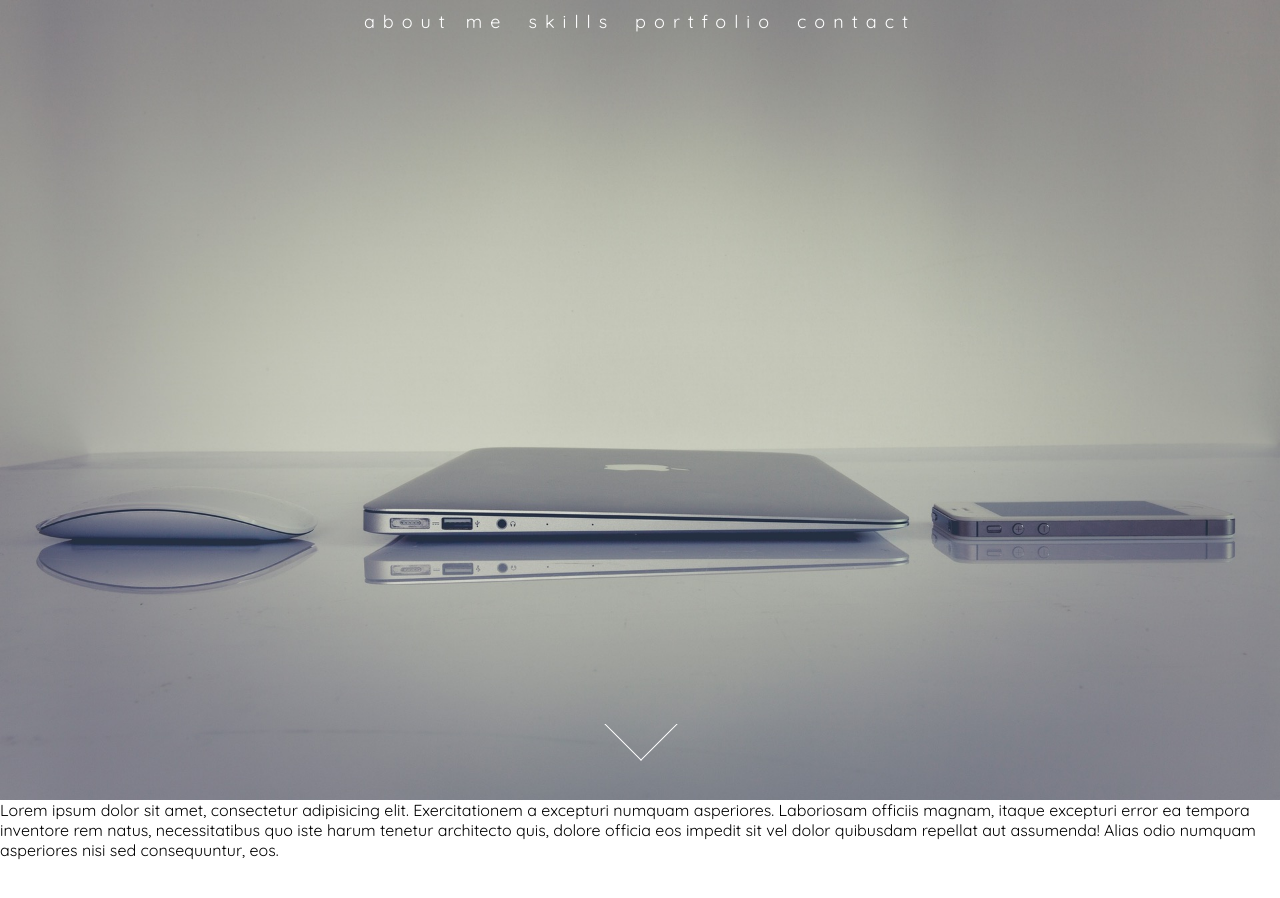
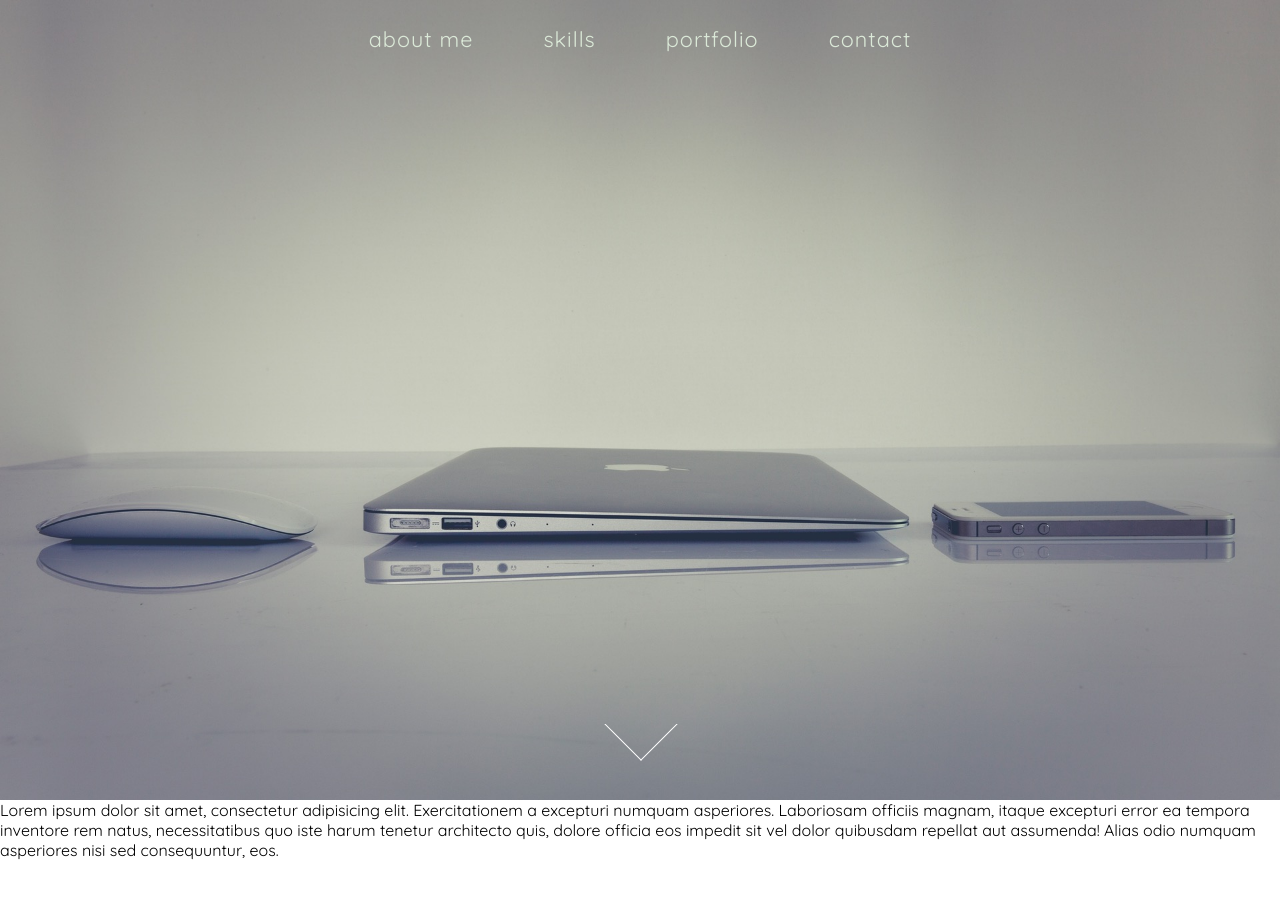
Before and after one commit to drobke/portfolio, a website: page app/index.html in a window 1280 px wide. Shown: the top 898 px of the page. Drawn offline with nearby package versions, Linux system fonts and the light colour scheme; files that its build step writes are made by us from their sources.

Commit message:
addded navigation

```diff
--- a/app/index.html
+++ b/app/index.html
@@ -31,14 +31,12 @@
     <![endif]-->
 
     <header>
-      <nav class="mainnav">
-        <ul>
-          <li><a href="#about">about me</a></li>
-          <li><a href="">skills</a></li>
-          <li><a href="">portfolio</a></li>
-          <li><a href="">contact</a></li>
-        </ul>
-      </nav>
+        <nav class="navigation">
+          <a href="#">about me</a>
+          <a href="#">skills</a>
+          <a href="#">portfolio</a>
+          <a href="#">contact</a>
+        </nav>
       <div id="sec01">
        <div class="scroll-down-btn">
         <a href="#about"><div class="arrow"></div></a>
--- /dev/null
+++ b/app/styles/_colors.scss
@@ -0,0 +1,5 @@
+
+$brand-primary: #dbe9d8;
+$light: #c2d4d8;
+$light2: #f2efe8;
+$brand: #b0aac2;
--- a/app/styles/_header.scss
+++ b/app/styles/_header.scss
@@ -2,45 +2,95 @@ header{
 	height: 100vh;
 	background-image: url('../images/wall.jpeg');
 	background-size: cover;
-
-     nav.mainnav {
-        transition: all 0.4s ease;
-        display: flex;
-        justify-content: center;
-		padding: 10px;
-        ul {
-          margin: 0;
-          padding: 0;
-          display: flex;
-          flex-direction: row;
-          justify-content: flex-end;
-          li {
-            list-style: none;
-            display: inline-block;
-            padding: 0;
-            color: blue;
-            overflow: hidden;
-            a {
-              font-size: 18px;
-              font-weight: 100;
-              letter-spacing: 8px;
-              color: white;
-              transition: all 0.4s ease;
-              padding: 10px;
-              text-decoration: none;
-            }
-          }
+  .navigation {
+    display:flex;
+    justify-content: center;
+    align-items: center;
+    a {
+      position: relative;
+      display: inline-block;
+      margin: 15px 25px;
+      outline: none;
+      color: $brand-primary;
+      text-decoration: none;
+      letter-spacing: 1px;
+      font-size: 1.35em;
+      padding: 10px;
+      -webkit-transition: color 0.3s;
+      -moz-transition: color 0.3s;
+      transition: color 0.3s;
+      &:hover {
+        outline: none;
+        color: $brand-primary;
+        &::before {
+          opacity: 1;
+          -webkit-transform: translateY(0px);
+          -moz-transform: translateY(0px);
+          transform: translateY(0px);
         }
+        &::after {
+          opacity: 1;
+          -webkit-transform: translateY(0px);
+          -moz-transform: translateY(0px);
+          transform: translateY(0px);
+        }
+      }
+      &:focus {
+        outline: none;
+        color: $brand-primary;
+        &::before {
+          opacity: 1;
+          -webkit-transform: translateY(0px);
+          -moz-transform: translateY(0px);
+          transform: translateY(0px);
+        }
+        &::after {
+          opacity: 1;
+          -webkit-transform: translateY(0px);
+          -moz-transform: translateY(0px);
+          transform: translateY(0px);
+        }
+      }
+      &::before {
+        position: absolute;
+        left: 0;
+        width: 100%;
+        height: 2px;
+        background: #fff;
+        content: '';
+        opacity: 0;
+        -webkit-transition: opacity 0.3s, -webkit-transform 0.3s;
+        -moz-transition: opacity 0.3s, -moz-transform 0.3s;
+        transition: opacity 0.3s, transform 0.3s;
+        -webkit-transform: translateY(-10px);
+        -moz-transform: translateY(-10px);
+        transform: translateY(-10px);
+        top: 0;
+        -webkit-transform: translateY(-10px);
+        -moz-transform: translateY(-10px);
+        transform: translateY(-10px);
+      }
+      &::after {
+        position: absolute;
+        left: 0;
+        width: 100%;
+        height: 2px;
+        background: #fff;
+        content: '';
+        opacity: 0;
+        -webkit-transition: opacity 0.3s, -webkit-transform 0.3s;
+        -moz-transition: opacity 0.3s, -moz-transform 0.3s;
+        transition: opacity 0.3s, transform 0.3s;
+        -webkit-transform: translateY(-10px);
+        -moz-transform: translateY(-10px);
+        transform: translateY(-10px);
+        bottom: 0;
+        -webkit-transform: translateY(10px);
+        -moz-transform: translateY(10px);
+        transform: translateY(10px);
+      }
     }
-    .link {
-	outline: none;
-	text-decoration: none;
-	position: relative;
-	font-size: 8em;
-	line-height: 1;
-	color: #9e9ba4;
-	display: inline-block;
-}
+  }
     .scroll-down-btn {
             position: absolute;
             text-align: center;
--- a/app/styles/main.scss
+++ b/app/styles/main.scss
@@ -3,6 +3,7 @@ $icon-font-path: '../fonts/';
 // bower:scss
 // endbower
 
+@import "colors";
 @import "header";
 @import "animation";
 @import "about";
```
